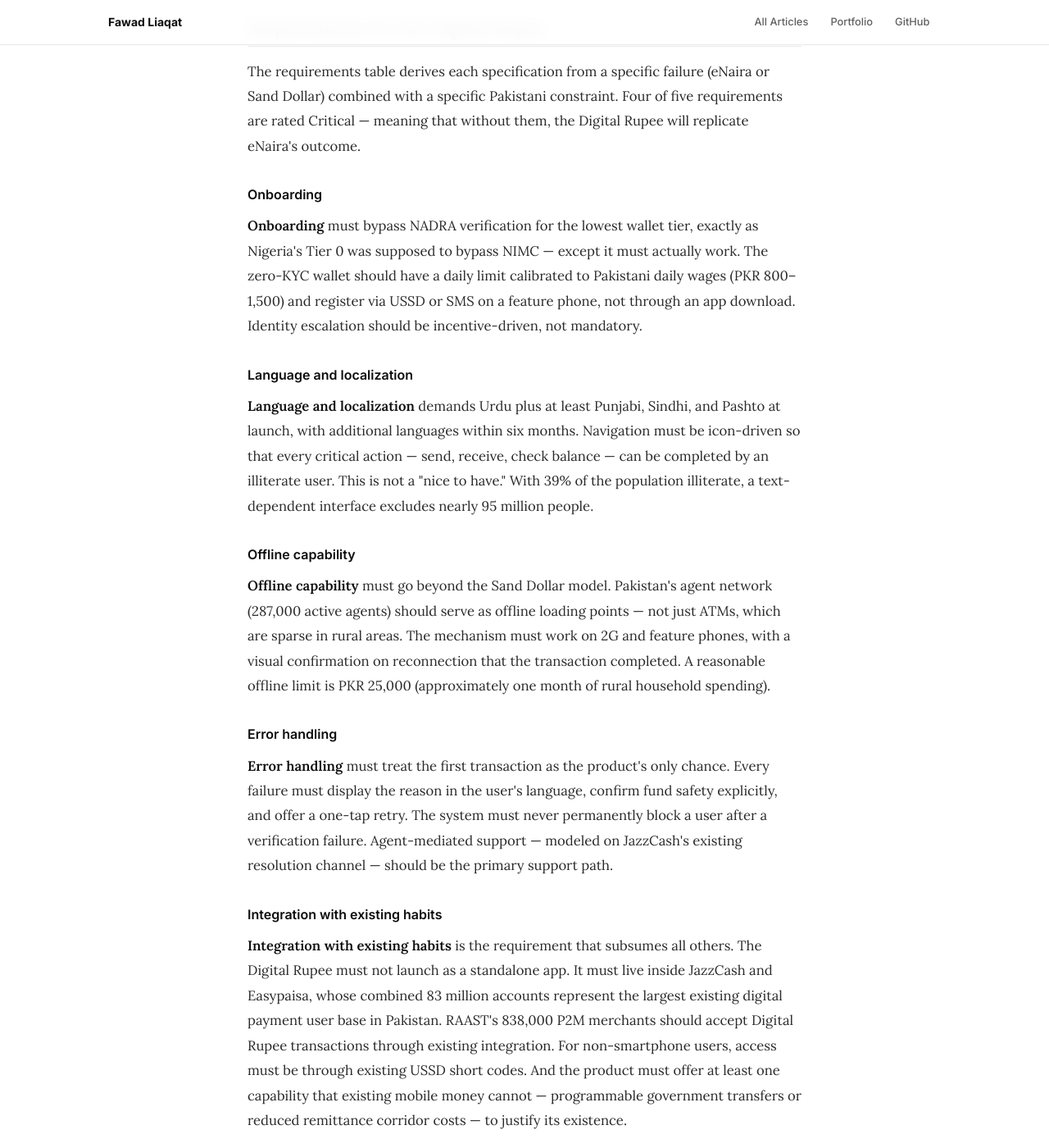
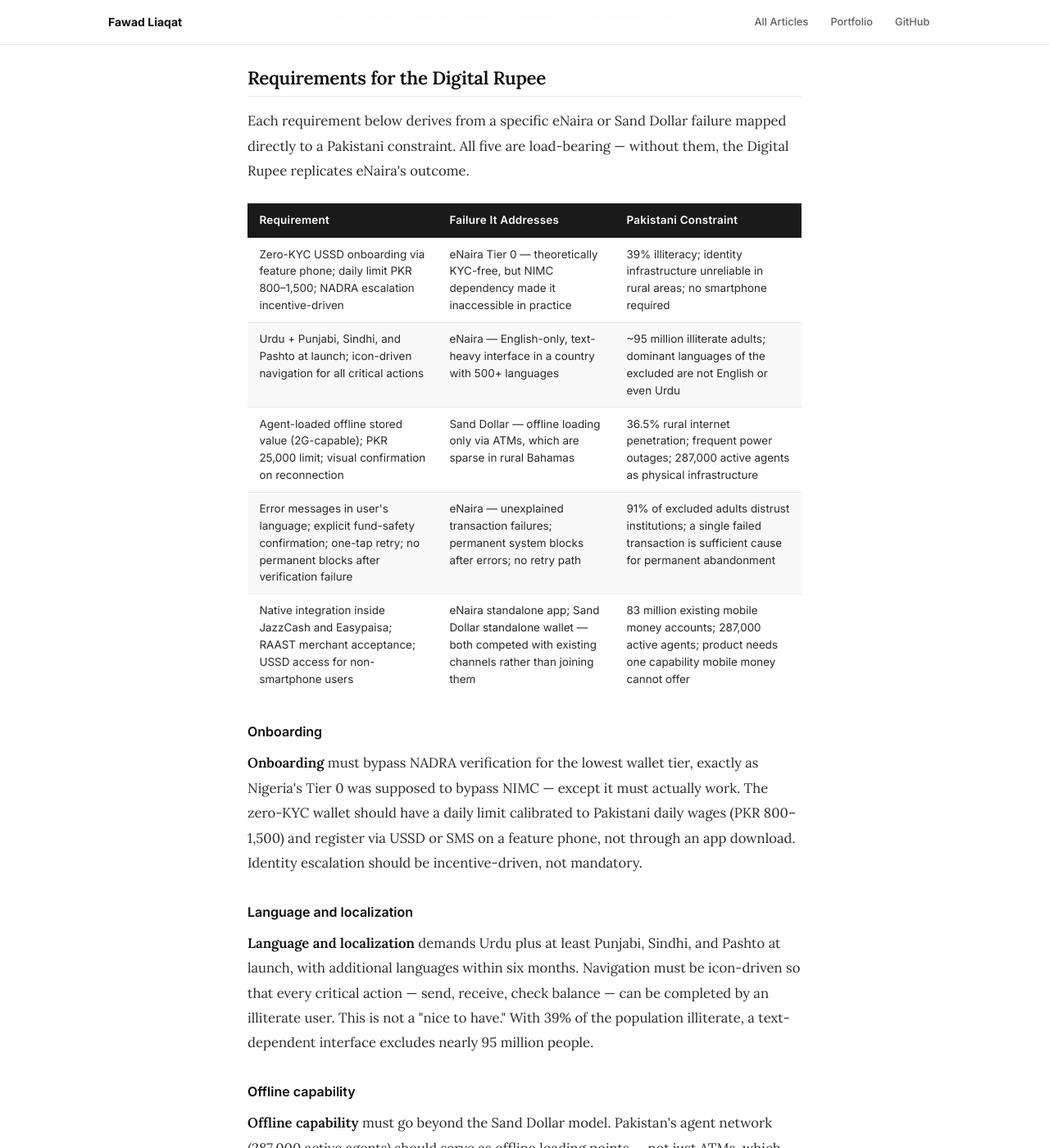
Before and after one commit to fawad-liaqat/Research-Articles, a Jekyll site: the page articles/cbdc-low-literacy/index.html, which Jekyll copies as it is, in a window 1280 px wide and 1400 px high, scrolled down 5602 px. Shown: the whole window at 82% size. Built offline with Jekyll 4.4.1, drawn with Linux system fonts in a browser that asks for light colours; some of the changed text lies outside the part shown.

Commit message:
Update  articles/cbdc-low-literacy/index.html

```diff
--- a/articles/cbdc-low-literacy/index.html
+++ b/articles/cbdc-low-literacy/index.html
@@ -60,6 +60,14 @@
     .references ol { padding-left: 1.6rem; }
     .references li { font-family: 'Lora', Georgia, serif; font-size: 0.88rem; line-height: 1.72; color: var(--muted); margin-bottom: 0.65rem; font-style: italic; }
     .references a { color: var(--link); word-break: break-all; text-decoration: underline; text-underline-offset: 2px; }
+
+    .req-table { width: 100%; border-collapse: collapse; margin: 1.5rem 0 2rem; font-family: 'Inter', sans-serif; font-size: 0.84rem; }
+    .req-table thead tr { background: var(--table-head-bg); color: var(--table-head-fg); }
+    .req-table th { padding: 0.65rem 0.9rem; text-align: left; font-weight: 600; letter-spacing: 0.02em; }
+    .req-table td { padding: 0.6rem 0.9rem; border-bottom: 1px solid var(--border-light); color: var(--text); vertical-align: top; line-height: 1.55; font-style: normal; }
+    .req-table tbody tr:nth-child(even) { background: var(--table-alt); }
+    .req-table tbody tr:last-child td { border-bottom: none; }
+    @media (max-width: 640px) { .req-table { font-size: 0.78rem; } .req-table th, .req-table td { padding: 0.5rem 0.6rem; } }
 
     .back-wrap { max-width: 740px; margin: 0 auto; padding: 0 2rem 3rem; }
     .back-link { display: inline-flex; align-items: center; gap: 0.4rem; font-size: 0.8rem; font-weight: 500; color: var(--muted); text-decoration: none; padding: 0.38rem 0.85rem; border: 1px solid var(--border); border-radius: 5px; transition: all 0.15s; }
@@ -252,9 +260,12 @@
     offering identical or superior functionality. A Springer study found
     that 49% of participants stated they would not use the eNaira because
     existing alternatives were sufficient. India's Digital Rupee, by
-    contrast, distributed through Google Pay and PhonePe — apps people
-    already had — and achieved 6 million users with 334% year-over-year
-    circulation growth.
+    contrast, launched through bank apps and subsequently integrated with
+    Google Pay and PhonePe — platforms collectively handling over 85% of
+    India's digital payment volume — achieving 6 million users and 334%
+    year-over-year circulation growth. The design lesson is not which apps
+    were chosen but the deliberate refusal to demand that users adopt a
+    new channel.
   </p>
 
   <h2>The Sand Dollar Audit</h2>
@@ -341,11 +352,47 @@
   <h2>Requirements for the Digital Rupee</h2>
 
   <p>
-    The requirements table derives each specification from a specific
-    failure (eNaira or Sand Dollar) combined with a specific Pakistani
-    constraint. Four of five requirements are rated Critical — meaning that
-    without them, the Digital Rupee will replicate eNaira's outcome.
+    Each requirement below derives from a specific eNaira or Sand Dollar
+    failure mapped directly to a Pakistani constraint. All five are
+    load-bearing — without them, the Digital Rupee replicates eNaira's outcome.
   </p>
+
+  <table class="req-table">
+    <thead>
+      <tr>
+        <th>Requirement</th>
+        <th>Failure It Addresses</th>
+        <th>Pakistani Constraint</th>
+      </tr>
+    </thead>
+    <tbody>
+      <tr>
+        <td>Zero-KYC USSD onboarding via feature phone; daily limit PKR 800–1,500; NADRA escalation incentive-driven</td>
+        <td>eNaira Tier 0 — theoretically KYC-free, but NIMC dependency made it inaccessible in practice</td>
+        <td>39% illiteracy; identity infrastructure unreliable in rural areas; no smartphone required</td>
+      </tr>
+      <tr>
+        <td>Urdu + Punjabi, Sindhi, and Pashto at launch; icon-driven navigation for all critical actions</td>
+        <td>eNaira — English-only, text-heavy interface in a country with 500+ languages</td>
+        <td>~95 million illiterate adults; dominant languages of the excluded are not English or even Urdu</td>
+      </tr>
+      <tr>
+        <td>Agent-loaded offline stored value (2G-capable); PKR 25,000 limit; visual confirmation on reconnection</td>
+        <td>Sand Dollar — offline loading only via ATMs, which are sparse in rural Bahamas</td>
+        <td>36.5% rural internet penetration; frequent power outages; 287,000 active agents as physical infrastructure</td>
+      </tr>
+      <tr>
+        <td>Error messages in user's language; explicit fund-safety confirmation; one-tap retry; no permanent blocks after verification failure</td>
+        <td>eNaira — unexplained transaction failures; permanent system blocks after errors; no retry path</td>
+        <td>91% of excluded adults distrust institutions; a single failed transaction is sufficient cause for permanent abandonment</td>
+      </tr>
+      <tr>
+        <td>Native integration inside JazzCash and Easypaisa; RAAST merchant acceptance; USSD access for non-smartphone users</td>
+        <td>eNaira standalone app; Sand Dollar standalone wallet — both competed with existing channels rather than joining them</td>
+        <td>83 million existing mobile money accounts; 287,000 active agents; product needs one capability mobile money cannot offer</td>
+      </tr>
+    </tbody>
+  </table>
 
   <h3>Onboarding</h3>
 
@@ -399,7 +446,8 @@
     that subsumes all others. The Digital Rupee must not launch as a
     standalone app. It must live inside JazzCash and Easypaisa, whose
     combined 83 million accounts represent the largest existing digital
-    payment user base in Pakistan. RAAST's 838,000 P2M merchants should
+    payment user base in Pakistan. RAAST's merchant network (838,000 P2M
+    registrations as of SBP FY2024 data, a figure growing rapidly) should
     accept Digital Rupee transactions through existing integration. For
     non-smartphone users, access must be through existing USSD short codes.
     And the product must offer at least one capability that existing mobile
@@ -429,11 +477,11 @@
   </p>
 
   <p>
-    The evidence from five global pilots is unambiguous. Privacy design
-    predicts adoption. Embedding in existing apps predicts adoption. Offline
-    capability predicts relevance in low-connectivity markets. Standalone
-    launches with surveillance architectures predict failure. SBP has the
-    data. The choice is a design decision, not a policy mystery.
+    The evidence from documented CBDC deployments is unambiguous. Embedding
+    in existing apps predicts adoption. Offline capability predicts relevance
+    in low-connectivity markets. Opaque onboarding with broken identity
+    verification predicts abandonment. SBP has the data. The choice is a
+    design decision, not a policy mystery.
   </p>
 
   <div class="references">
@@ -442,18 +490,19 @@
       <li>IMF Working Paper WP/23/104, "Nigeria's eNaira, One Year After," Jookyung Ree, May 2023. <a href="https://www.imf.org/en/publications/wp/issues/2023/05/16/nigerias-enaira-one-year-after-533487" target="_blank" rel="noopener">https://www.imf.org/en/publications/wp/issues/2023/05/16/nigerias-enaira-one-year-after-533487</a></li>
       <li>BIS Papers No. 128, "Central Bank Digital Currencies in Africa," 2023. <a href="https://www.bis.org/publ/bppdf/bispap128.pdf" target="_blank" rel="noopener">https://www.bis.org/publ/bppdf/bispap128.pdf</a></li>
       <li>BIS Papers No. 147, "Embracing Diversity, Advancing Together," 2024. <a href="https://www.bis.org/publ/bppdf/bispap147.pdf" target="_blank" rel="noopener">https://www.bis.org/publ/bppdf/bispap147.pdf</a></li>
-      <li>BIS CGIDE Report (othp89). <a href="https://www.bis.org/publ/othp89.pdf" target="_blank" rel="noopener">https://www.bis.org/publ/othp89.pdf</a></li>
+      <li>BIS CGIDE, "Enabling Open Finance Through APIs," Committee on Payments and Market Infrastructures (othp89), 2023. <a href="https://www.bis.org/publ/othp89.pdf" target="_blank" rel="noopener">https://www.bis.org/publ/othp89.pdf</a></li>
       <li>CBN eNaira Regulatory Guidelines. <a href="https://www.cbn.gov.ng/Out/2021/FPRD/eNairaCircularAndGuidelines%20FINAL.pdf" target="_blank" rel="noopener">https://www.cbn.gov.ng/Out/2021/FPRD/eNairaCircularAndGuidelines%20FINAL.pdf</a></li>
       <li>SSRN, "eNaira Adoption: A Text Mining Analysis of User Experience," Obiora et al. <a href="https://papers.ssrn.com/sol3/papers.cfm?abstract_id=4543840" target="_blank" rel="noopener">https://papers.ssrn.com/sol3/papers.cfm?abstract_id=4543840</a></li>
       <li>African Journal of Science, Technology, Innovation and Development, Vol 16 No 5, 2024. <a href="https://www.tandfonline.com/doi/full/10.1080/20421338.2024.2353934" target="_blank" rel="noopener">https://www.tandfonline.com/doi/full/10.1080/20421338.2024.2353934</a></li>
       <li>Central Bank of the Bahamas, Sand Dollar documentation. <a href="https://www.sanddollar.bs/about" target="_blank" rel="noopener">https://www.sanddollar.bs/about</a></li>
-      <li>Pakistan Bureau of Statistics, 2023 Census.</li>
-      <li>Karandaaz K-FIS 2024.</li>
-      <li>PTA Annual Report 2024-25.</li>
-      <li>SBP Branchless Banking Data.</li>
-      <li>Springer, eNaira adoption study. <a href="https://link.springer.com/article/10.1007/s42979-024-02882-6" target="_blank" rel="noopener">https://link.springer.com/article/10.1007/s42979-024-02882-6</a></li>
-      <li>CoinDesk, Carnegie Endowment, The Conversation — eNaira coverage (2023-2024).</li>
-      <li>Profit Pakistan Today, "SBP Partners with Soramitsu," August 2025.</li>
+      <li>Pakistan Bureau of Statistics, Population and Housing Census 2023. <a href="https://www.pbs.gov.pk/content/population-census" target="_blank" rel="noopener">https://www.pbs.gov.pk/content/population-census</a></li>
+      <li>Karandaaz Financial Inclusion Survey (K-FIS) 2024. <a href="https://www.karandaaz.com.pk/research/publications/karandaaz-financial-inclusion-survey-k-fis-narrative-report" target="_blank" rel="noopener">https://www.karandaaz.com.pk/research/publications/karandaaz-financial-inclusion-survey-k-fis-narrative-report</a></li>
+      <li>Pakistan Telecommunication Authority, Annual Report 2024–25. <a href="https://www.pta.gov.pk/assets/media/2024-12-16-pta_annual_report.pdf" target="_blank" rel="noopener">https://www.pta.gov.pk/assets/media/2024-12-16-pta_annual_report.pdf</a></li>
+      <li>State Bank of Pakistan, Branchless Banking Newsletter (quarterly). <a href="https://www.sbp.org.pk/publications/BBnewsletter.htm" target="_blank" rel="noopener">https://www.sbp.org.pk/publications/BBnewsletter.htm</a></li>
+      <li>Springer, "Investigating the Adoption of eNaira: An Extension of the Technology Acceptance Model," SN Computer Science, 2024. <a href="https://link.springer.com/article/10.1007/s42979-024-02882-6" target="_blank" rel="noopener">https://link.springer.com/article/10.1007/s42979-024-02882-6</a></li>
+      <li>CoinDesk, "Why Nigerians Aren't Turning to the eNaira Despite Crippling Cash Shortages," February 2023. <a href="https://www.coindesk.com/policy/2023/02/24/why-nigerians-arent-turning-to-the-enaira-despite-crippling-cash-shortages" target="_blank" rel="noopener">https://www.coindesk.com/policy/2023/02/24/why-nigerians-arent-turning-to-the-enaira-despite-crippling-cash-shortages</a></li>
+      <li>The Conversation, "eNaira: Nigeria's Digital Currency Has Had a Slow Start — What's Holding It Back," 2023. <a href="https://theconversation.com/enaira-nigerias-digital-currency-has-had-a-slow-start-whats-holding-it-back-209470" target="_blank" rel="noopener">https://theconversation.com/enaira-nigerias-digital-currency-has-had-a-slow-start-whats-holding-it-back-209470</a></li>
+      <li>Profit by Pakistan Today, "SBP Partners with Soramitsu to Pilot Digital Pakistani Rupee in 2025," August 12, 2025. <a href="https://profit.pakistantoday.com.pk/2025/08/12/sbp-partners-with-soramitsu-to-pilot-digital-pakistani-rupee-in-2025/" target="_blank" rel="noopener">https://profit.pakistantoday.com.pk/2025/08/12/sbp-partners-with-soramitsu-to-pilot-digital-pakistani-rupee-in-2025/</a></li>
     </ol>
   </div>
 
```
Also changed, not shown: other parts of articles/cbdc-low-literacy/index.html (+2 -2 lines).
